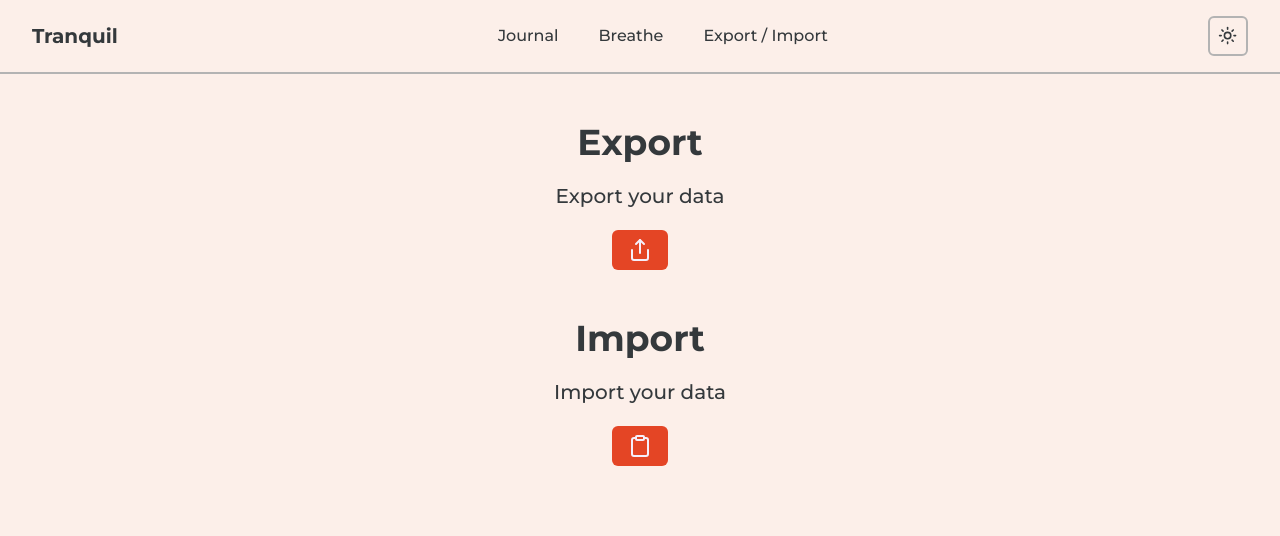
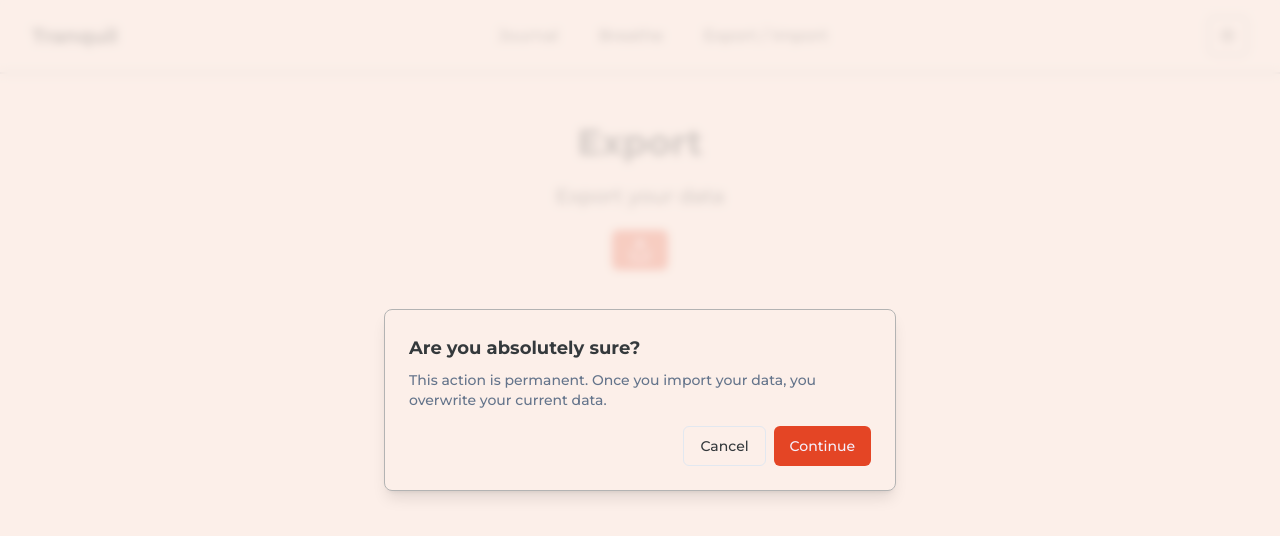
Before and after one commit to vibovenkat123/Tranquil, a Next.js app: page /export in a window 1280 px wide. Both pictures are taken after a click on the button 640 px from the left and 446 px from the top of the page. Shown: the top 536 px of the page. Built offline with nearby package versions, Linux system fonts and the light colour scheme.

Commit message:
feat: add roadmap

```diff
--- a/app/export/page.tsx
+++ b/app/export/page.tsx
@@ -1,4 +1,15 @@
 "use client";
+import {
+    AlertDialog,
+    AlertDialogAction,
+    AlertDialogCancel,
+    AlertDialogContent,
+    AlertDialogDescription,
+    AlertDialogFooter,
+    AlertDialogHeader,
+    AlertDialogTitle,
+    AlertDialogTrigger,
+} from "@/components/ui/alert-dialog"
 import { Button } from "@/components/ui/button";
 import Header from "../components/Header";
 import { Clipboard, Share } from "lucide-react";
@@ -32,25 +43,34 @@
                 </Button>
                 <h1 className="text-4xl font-bold mt-12"> Import </h1>
                 <p className="text-xl mt-5">Import your data</p>
+                <AlertDialog>
+                    <AlertDialogTrigger asChild>
                         <Button
                             className="mt-5"
-          onClick={() => {
+                        >
+                            <Clipboard />
+                        </Button>
+                    </AlertDialogTrigger>
+                    <AlertDialogContent>
+                        <AlertDialogHeader>
+                            <AlertDialogTitle>Are you absolutely sure?</AlertDialogTitle>
+                            <AlertDialogDescription>
+                                This action is permanent. Once you import your data, you overwrite your current data.
+                            </AlertDialogDescription>
+                        </AlertDialogHeader>
+                        <AlertDialogFooter>
+                            <AlertDialogCancel>Cancel</AlertDialogCancel>
+                            <AlertDialogAction onClick={() => {
                                 navigator.clipboard.readText().then((text) => {
-              if (
-                !confirm(
-                  "Are you sure you want to import from clipboard? This will overwrite all your entries."
-                )
-              )
-                return;
                                     localStorage.setItem("entries", text);
                                     toast({
                                         title: "Imported from clipboard",
                                     });
                                 });
-          }}
-        >
-          <Clipboard />
-        </Button>
+                            }}>Continue</AlertDialogAction>
+                        </AlertDialogFooter>
+                    </AlertDialogContent>
+                </AlertDialog>
             </div>
         </>
     );
--- /dev/null
+++ b/components/ui/alert-dialog.tsx
@@ -0,0 +1,145 @@
+"use client"
+
+import * as React from "react"
+import * as AlertDialogPrimitive from "@radix-ui/react-alert-dialog"
+
+import { cn } from "@/lib/utils"
+import { buttonVariants } from "@/components/ui/button"
+
+const AlertDialog = AlertDialogPrimitive.Root
+
+const AlertDialogTrigger = AlertDialogPrimitive.Trigger
+
+const AlertDialogPortal = ({
+  className,
+  ...props
+}: AlertDialogPrimitive.AlertDialogPortalProps) => (
+  <AlertDialogPrimitive.Portal className={cn(className)} {...props} />
+)
+AlertDialogPortal.displayName = AlertDialogPrimitive.Portal.displayName
+
+const AlertDialogOverlay = React.forwardRef<
+  React.ElementRef<typeof AlertDialogPrimitive.Overlay>,
+  React.ComponentPropsWithoutRef<typeof AlertDialogPrimitive.Overlay>
+>(({ className, children, ...props }, ref) => (
+  <AlertDialogPrimitive.Overlay
+    className={cn(
+      "fixed inset-0 z-50 bg-background/80 backdrop-blur-sm data-[state=open]:animate-in data-[state=closed]:animate-out data-[state=closed]:fade-out-0 data-[state=open]:fade-in-0",
+      className
+    )}
+    {...props}
+    ref={ref}
+  />
+))
+AlertDialogOverlay.displayName = AlertDialogPrimitive.Overlay.displayName
+
+const AlertDialogContent = React.forwardRef<
+  React.ElementRef<typeof AlertDialogPrimitive.Content>,
+  React.ComponentPropsWithoutRef<typeof AlertDialogPrimitive.Content>
+>(({ className, ...props }, ref) => (
+  <AlertDialogPortal>
+    <AlertDialogOverlay />
+    <AlertDialogPrimitive.Content
+      ref={ref}
+      className={cn(
+        "fixed left-[50%] top-[50%] z-50 grid w-full max-w-lg translate-x-[-50%] translate-y-[-50%] gap-4 border bg-background p-6 shadow-lg duration-200 data-[state=open]:animate-in data-[state=closed]:animate-out data-[state=closed]:fade-out-0 data-[state=open]:fade-in-0 data-[state=closed]:zoom-out-95 data-[state=open]:zoom-in-95 data-[state=closed]:slide-out-to-left-1/2 data-[state=closed]:slide-out-to-top-[48%] data-[state=open]:slide-in-from-left-1/2 data-[state=open]:slide-in-from-top-[48%] sm:rounded-lg md:w-full",
+        className
+      )}
+      {...props}
+    />
+  </AlertDialogPortal>
+))
+AlertDialogContent.displayName = AlertDialogPrimitive.Content.displayName
+
+const AlertDialogHeader = ({
+  className,
+  ...props
+}: React.HTMLAttributes<HTMLDivElement>) => (
+  <div
+    className={cn(
+      "flex flex-col space-y-2 text-center sm:text-left",
+      className
+    )}
+    {...props}
+  />
+)
+AlertDialogHeader.displayName = "AlertDialogHeader"
+
+const AlertDialogFooter = ({
+  className,
+  ...props
+}: React.HTMLAttributes<HTMLDivElement>) => (
+  <div
+    className={cn(
+      "flex flex-col-reverse sm:flex-row sm:justify-end sm:space-x-2",
+      className
+    )}
+    {...props}
+  />
+)
+AlertDialogFooter.displayName = "AlertDialogFooter"
+
+const AlertDialogTitle = React.forwardRef<
+  React.ElementRef<typeof AlertDialogPrimitive.Title>,
+  React.ComponentPropsWithoutRef<typeof AlertDialogPrimitive.Title>
+>(({ className, ...props }, ref) => (
+  <AlertDialogPrimitive.Title
+    ref={ref}
+    className={cn("text-lg font-semibold", className)}
+    {...props}
+  />
+))
+AlertDialogTitle.displayName = AlertDialogPrimitive.Title.displayName
+
+const AlertDialogDescription = React.forwardRef<
+  React.ElementRef<typeof AlertDialogPrimitive.Description>,
+  React.ComponentPropsWithoutRef<typeof AlertDialogPrimitive.Description>
+>(({ className, ...props }, ref) => (
+  <AlertDialogPrimitive.Description
+    ref={ref}
+    className={cn("text-sm text-muted-foreground", className)}
+    {...props}
+  />
+))
+AlertDialogDescription.displayName =
+  AlertDialogPrimitive.Description.displayName
+
+const AlertDialogAction = React.forwardRef<
+  React.ElementRef<typeof AlertDialogPrimitive.Action>,
+  React.ComponentPropsWithoutRef<typeof AlertDialogPrimitive.Action>
+>(({ className, ...props }, ref) => (
+  <AlertDialogPrimitive.Action
+    ref={ref}
+    className={cn(buttonVariants(), className)}
+    {...props}
+  />
+))
+AlertDialogAction.displayName = AlertDialogPrimitive.Action.displayName
+
+const AlertDialogCancel = React.forwardRef<
+  React.ElementRef<typeof AlertDialogPrimitive.Cancel>,
+  React.ComponentPropsWithoutRef<typeof AlertDialogPrimitive.Cancel>
+>(({ className, ...props }, ref) => (
+  <AlertDialogPrimitive.Cancel
+    ref={ref}
+    className={cn(
+      buttonVariants({ variant: "outline" }),
+      "mt-2 sm:mt-0",
+      className
+    )}
+    {...props}
+  />
+))
+AlertDialogCancel.displayName = AlertDialogPrimitive.Cancel.displayName
+
+export {
+  AlertDialog,
+  AlertDialogTrigger,
+  AlertDialogContent,
+  AlertDialogHeader,
+  AlertDialogFooter,
+  AlertDialogTitle,
+  AlertDialogDescription,
+  AlertDialogAction,
+  AlertDialogCancel,
+}
--- a/package.json
+++ b/package.json
@@ -11,6 +11,7 @@
   },
   "dependencies": {
     "@hookform/resolvers": "^3.1.1",
+    "@radix-ui/react-alert-dialog": "^1.0.4",
     "@radix-ui/react-context-menu": "^2.1.4",
     "@radix-ui/react-dropdown-menu": "^2.0.5",
     "@radix-ui/react-label": "^2.0.2",
```
Also changed, not shown: 2 other files (tests, documents, lock files or other folders). Lines whose indentation alone changed are shown as unchanged.
